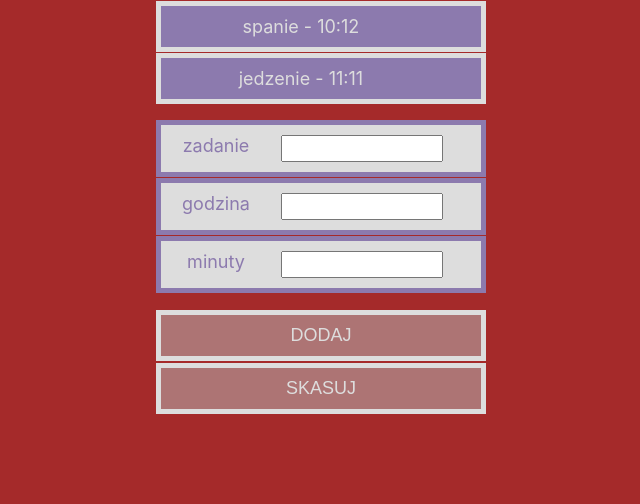
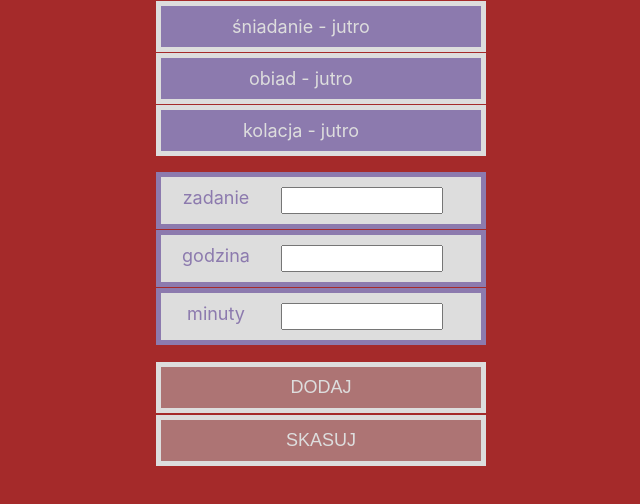
Before and after one commit to JakubKarp/simple-todo-react, a React (Create React App) app: page / in a window 1280 px wide. Shown: the top 504 px of the page, without its empty margins (319-959 px from the left). Built offline with nearby package versions, Linux system fonts and the light colour scheme.

Commit message:
test and time manipulation

```diff
--- a/src/App.js
+++ b/src/App.js
@@ -10,18 +10,44 @@ class App extends Component {
     super();
     this.state = {
       tasks: [
-        {id: 0, name: "spanie", hour: 10, minutes: 12},
-        {id: 1, name: "jedzenie", hour: 11, minutes: 11}
+        {id: 0, name: "śniadanie", hour: 10, minutes: 12},
+        {id: 1, name: "obiad", hour: 16, minutes: 11},
+        {id: 2, name: "kolacja", hour: 19, minutes: 2}
       ],
       newTask: {
         id: uniqid(), name: "", hour: -1, minutes: -1
+      },
+      now: {
+        hour: new Date().getHours(),
+        minutes: new Date().getMinutes(),
+        seconds: new Date().getSeconds()
       }
     }
+    this.timer = this.timer.bind(this)
     this.newTaskHandler = this.newTaskHandler.bind(this)
     this.saveTaskHandler = this.saveTaskHandler.bind(this)
     this.deleteTaskHandler = this.deleteTaskHandler.bind(this)
     this.editTaskHandler = this.editTaskHandler.bind(this)
     this.cancelEditTaskHandler = this.cancelEditTaskHandler.bind(this)
+  }
+
+  timer() {
+    this.setState({
+      now: {
+        hour: new Date().getHours(),
+        minutes: new Date().getMinutes(),
+        seconds: new Date().getSeconds()
+      }
+    })
+  }
+
+  componentDidMount() {
+    const intervalId = setInterval(this.timer, 1000);
+    this.setState({intervalId: intervalId})
+  }
+
+  componentWillUnmount() {
+    clearInterval(this.state.intervalId)
   }
 
   newTaskHandler(val) {
@@ -98,6 +124,7 @@ class App extends Component {
         minutes={el.minutes}
         delete={this.deleteTaskHandler}
         edit={this.editTaskHandler}
+        timeNow={this.state.now}
 
       />
     })
--- a/src/components/Tasks.js
+++ b/src/components/Tasks.js
@@ -1,5 +1,6 @@
 import React from 'react';
 import PropTypes  from 'prop-types';
+import { hourMinuteToSeconds, secondsToHourMinuteSecond } from "../utils"
 
 const Tasks = (props) => {
     const styleTask = {
@@ -11,13 +12,18 @@ const Tasks = (props) => {
         "color": "#ddd"
     }
 
+    const taskInSeconds = hourMinuteToSeconds(props.hour, props.minutes);
+    const nowInSeconds = hourMinuteToSeconds(props.timeNow.hour, props.timeNow.minutes) + props.timeNow.seconds
+    const difference = taskInSeconds - nowInSeconds;
+    const diffText = difference > 0 ? secondsToHourMinuteSecond(difference) : "jutro";
+
     return (
         <div
             className="task"
             style={styleTask}
         >
             <div className="bodyTask">
-            {props.name} - {props.hour}:{props.minutes}
+            {props.name} - {diffText}
             </div>
             <div className="editTask" onClick={() => {props.edit(props.idElement)}} >&#9998;</div>
             <div
@@ -35,7 +41,12 @@ Tasks.propTypes = {
     hour: PropTypes.number,
     minutes: PropTypes.number,
     edit: PropTypes.func,
-    delete: PropTypes.func
+    delete: PropTypes.func,
+    timeNow: PropTypes.shape({
+        hour: PropTypes.number,
+        minutes: PropTypes.number,
+        seconds: PropTypes.number
+    })
 
 }
 
--- a/src/utils.js
+++ b/src/utils.js
@@ -34,3 +34,15 @@ export function isValidMinutes(val) {
     if (val >= 0 && val <= 59) return true;
     return false;
 }
+export function hourMinuteToSeconds(h, m){
+    return h * 3600 + m * 60;
+}
+export function secondsToHourMinuteSecond(s) {
+    let seconds = s;
+    const hour = Math.floor(seconds / 3600).toString().padStart(2, 0);
+    seconds = seconds - hour * 3600;
+    const minute = Math.floor(seconds / 60).toString().padStart(2, 0);
+    seconds -= minute * 60;
+    seconds = seconds.toString().padStart(2, 0);
+    return `${hour}:${minute}:${seconds}`
+}
```
Also changed, not shown: 1 other file (tests, documents, lock files or other folders).
